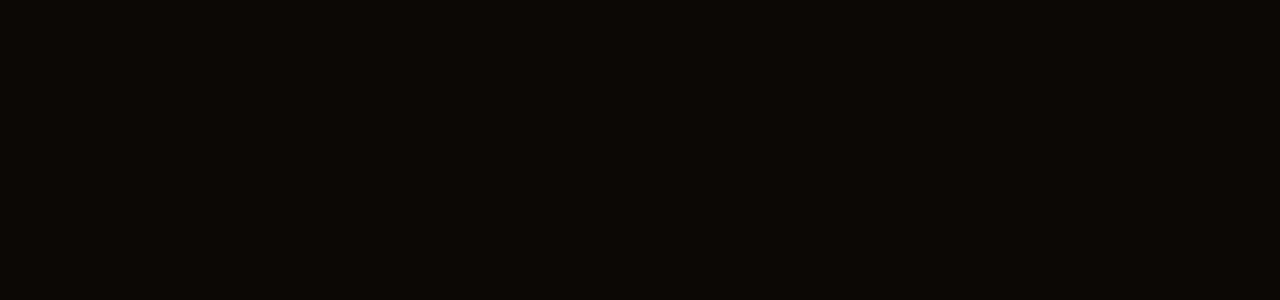
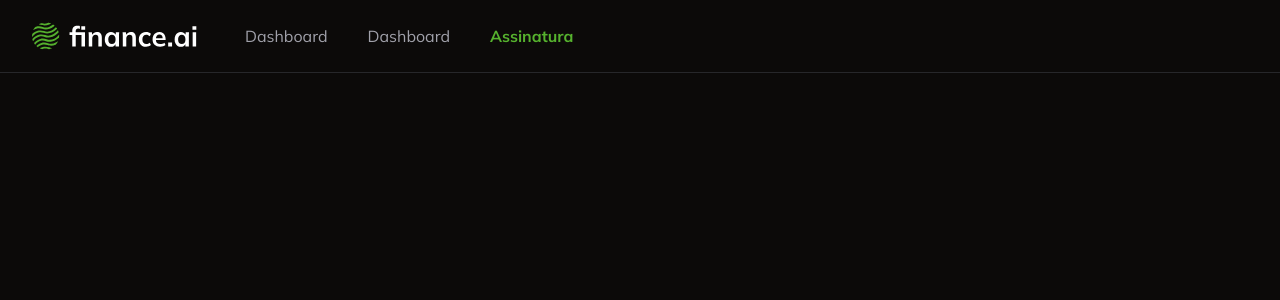
Before and after one commit to IgorMatheus2411/finance-ia, a Next.js app: page /subscription in a window 1280 px wide. Shown: the top 300 px of the page. Built offline with nearby package versions, Linux system fonts and the light colour scheme.

Commit message:
feat: naNavbarPage navigation

```diff
--- /dev/null
+++ b/app/_components/navbar.tsx
@@ -0,0 +1,30 @@
+"use client"
+
+import { UserButton } from "@clerk/nextjs";
+import Image from "next/image";
+import Link from "next/link";
+import { usePathname } from "next/navigation";
+
+const Navbar = () => {
+    const pathname = usePathname()
+    return (
+        <nav className="flex justify-between px-8 py-4 border-solid border-b">
+        <div className="flex items-center gap-10">
+            <Image src="/logo.svg" width={173} height={39} alt="finance-ia"/>
+            <Link href="/" className={
+                pathname === "/" ? "text-primary font-bold" : "text-muted-foreground"
+            }>Dashboard</Link>
+            <Link href="/transactions" className={
+                pathname === "/transactions" ? "text-primary font-bold" : "text-muted-foreground"
+            }>Dashboard</Link>
+            <Link href="/subscription" className={
+                pathname === "/subscription" ? "text-primary font-bold" : "text-muted-foreground"
+            }>Assinatura</Link>
+        </div>
+
+        <UserButton showName/>
+        </nav>
+     );
+}
+
+export default Navbar;
--- a/app/page.tsx
+++ b/app/page.tsx
@@ -1,6 +1,6 @@
-import { UserButton } from "@clerk/nextjs";
 import { auth } from "@clerk/nextjs/server";
 import { redirect } from "next/navigation";
+import Navbar from "./_components/navbar";
 
 const Home = async () => {
   const { userId } = await auth();
@@ -8,9 +8,7 @@
     redirect("/login");
   }
   return (
-    <div className="flex h-full items-center justify-center">
-      <UserButton showName />
-    </div>
+    <Navbar/>
   );
 };
 
--- a/app/subscription/page.tsx
+++ b/app/subscription/page.tsx
@@ -1,5 +1,7 @@
+import Navbar from "../_components/navbar";
+
 const SubscriptionPage = () => {
-    <h1>Hello Subscription</h1>
+    return <Navbar/>
 }
 
 export default SubscriptionPage;
--- a/app/transactions/page.tsx
+++ b/app/transactions/page.tsx
@@ -2,11 +2,14 @@
 import { DataTable } from "../_components/ui/data-table";
 import { transactionColumns } from "./_columns";
 import AddTransactionButton from "../_components/add-transaction-button";
+import Navbar from "../_components/navbar";
 
 const TransactionsPage = async () => {
   const transactions = await db.transaction.findMany({});
 
   return (
+    <>
+    <Navbar/>
     <div className="space-y-6 p-6">
       <div className="flex w-full items-center justify-between">
         <h1 className="text-2xl font-bold">Transações</h1>
@@ -15,6 +18,7 @@
 
       <DataTable columns={transactionColumns} data={transactions} />
     </div>
+    </>
   );
 };
 
```
